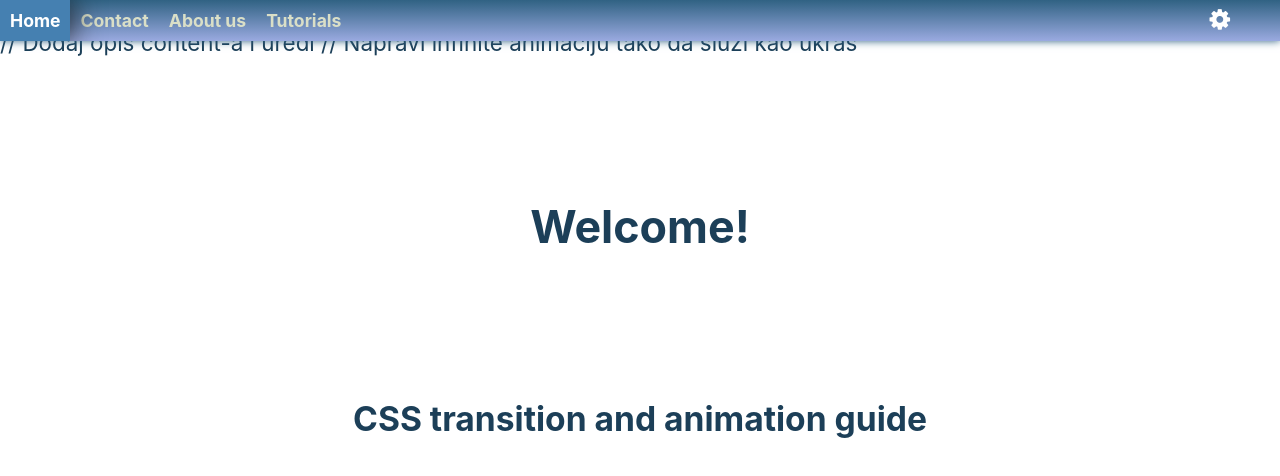
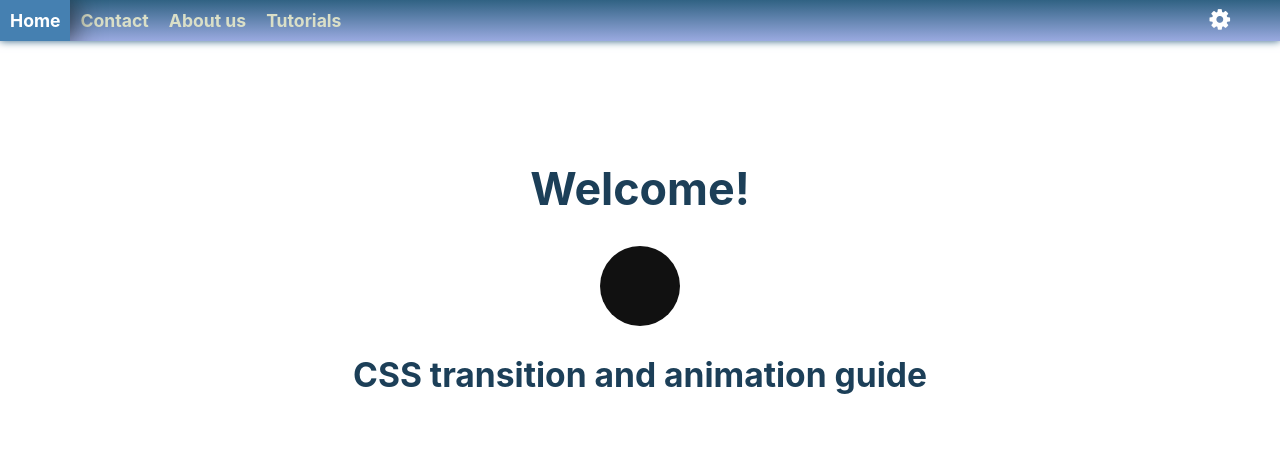
Before and after one commit to TrippyShadow/Zavrsni-zadatak, a plain HTML site: page index.html in a window 1280 px wide. Drawn offline with Linux system fonts and the light colour scheme; files whose address does not match are found by name.

Commit message:
Added logo of site, added some css features and changed content on pages

```diff
--- a/css/styles.scss
+++ b/css/styles.scss
@@ -45,7 +45,7 @@ body {
     font-size: 1.1rem;
 }
 
-.main {
+h1[class~="main"] {
     text-align: center;
     margin: 3rem 5rem;
     padding: 6rem 0;
@@ -362,6 +362,7 @@ input[type="checkbox"].toggle:disabled+label::after {
 .tutorial-list {
     display: flex;
     flex-direction: column;
+    align-items: center;
     gap: 2rem;
     list-style: none;
     background-color: var(--linear-gradient-clr1);
@@ -378,7 +379,26 @@ input[type="checkbox"].toggle:disabled+label::after {
     }
 }
 
+/*Main page*/
+
+.animated-parent {
+    width: 5rem;
+    height: 5rem;
+    border-radius: 100%;
+    background-color: #111;
+    display: grid;
+    margin: 0 auto;
+}
+
+h1 {
+    display: flex;
+    justify-content: center;
+    margin-top: 10rem;
+}
+
+
 /*@media query*/
+
 
 @media screen and (max-width: 1000px) {
     .examples {
@@ -405,6 +425,10 @@ input[type="checkbox"].toggle:disabled+label::after {
 @media screen and (max-width: 420px) {
     nav {
         display: none;
+    }
+
+    body {
+        font-size: .9rem;
     }
 }
 
--- a/index.html
+++ b/index.html
@@ -6,7 +6,6 @@
   <meta charset="UTF-8" />
   <meta http-equiv="X-UA-Compatible" content="IE=edge" />
   <meta name="viewport" content="width=device-width, initial-scale=1.0" />
-  // Podesi favicon
   <link rel="stylesheet" href="css/styles.css">
   <link rel="shortcut icon" href="svg/favicon.ico" type="image/x-icon">
   <link rel="stylesheet" href="https://cdnjs.cloudflare.com/ajax/libs/font-awesome/4.7.0/css/font-awesome.min.css">
@@ -16,7 +15,7 @@
   </div>
 </head>
 
-// Dodaj opis content-a i uredi
+<!--Dodaj opis content-a i uredi-->
 
 <body>
   <nav class="sticky">
@@ -29,9 +28,9 @@
     </ul>
   </nav>
 
-  // Napravi infinite animaciju tako da sluzi kao ukras
+  <!-- Napravi infinite animaciju tako da sluzi kao ukras -->
 
-  <h1 class="main">Welcome!</h1>
+  <h1>Welcome!</h1>
 
   <div class="animated-parent">
     <div class="animated-child"></div>
```
Also changed, not shown: settings.html (+1 -1 lines), transition.html (+1 -1 lines), css/styles.css, svg/logo.png (added), 1 other file.
